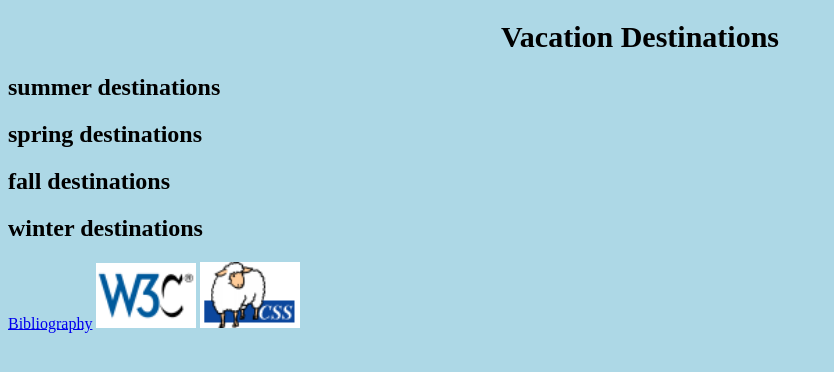
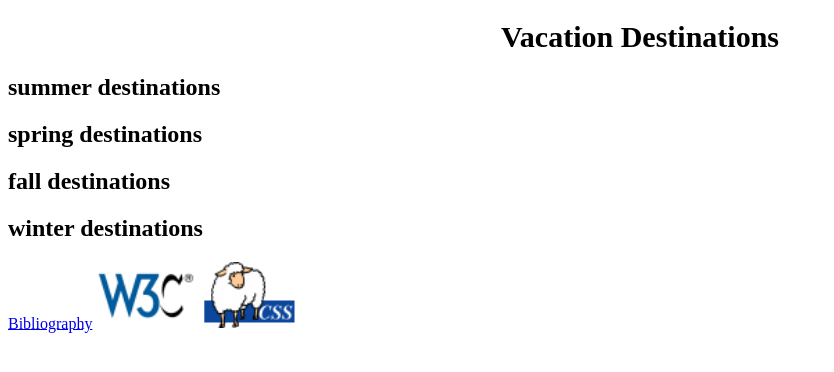
Before and after one commit to EdelineD/home, a plain HTML site: page index.html in a window 1280 px wide. Shown: the whole page, without its empty margins (0-834 px from the left). Drawn offline with Linux system fonts and the light colour scheme.

Commit message:
Add files via upload

```diff
--- a/vacation-destinations.css
+++ b/vacation-destinations.css
@@ -1,8 +1,4 @@
-
 h1{
 	text-align:center;
 	font-size:30px;
 }
-body{
-	background-color:LightBlue;
-}
```
